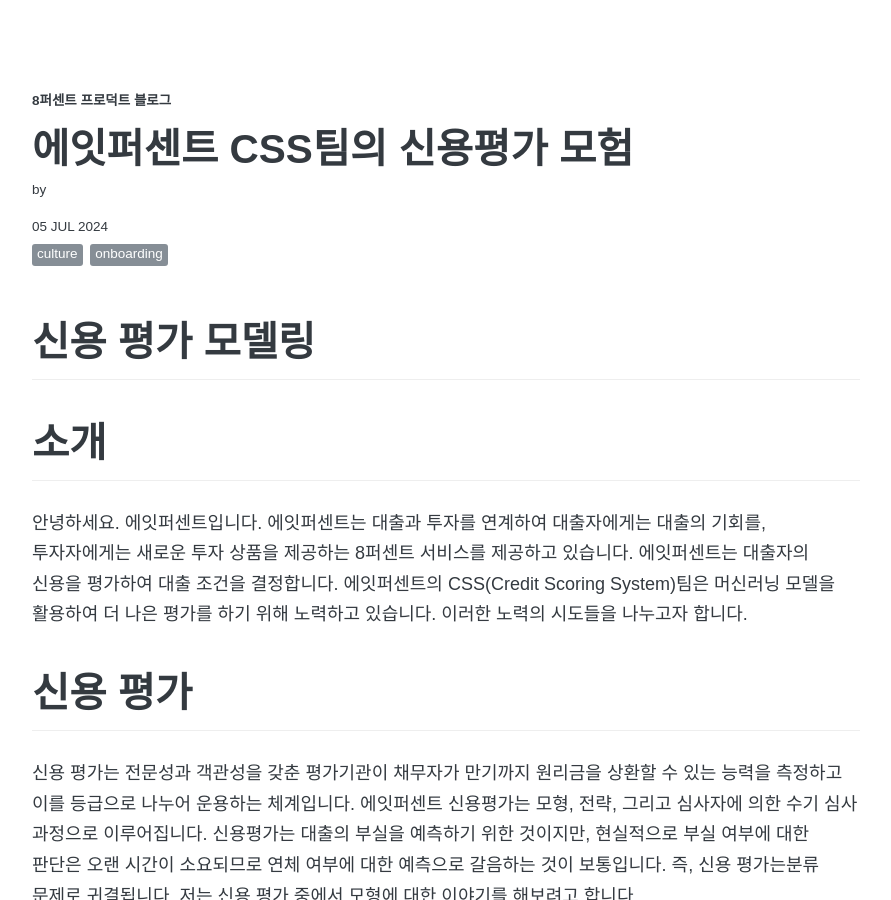
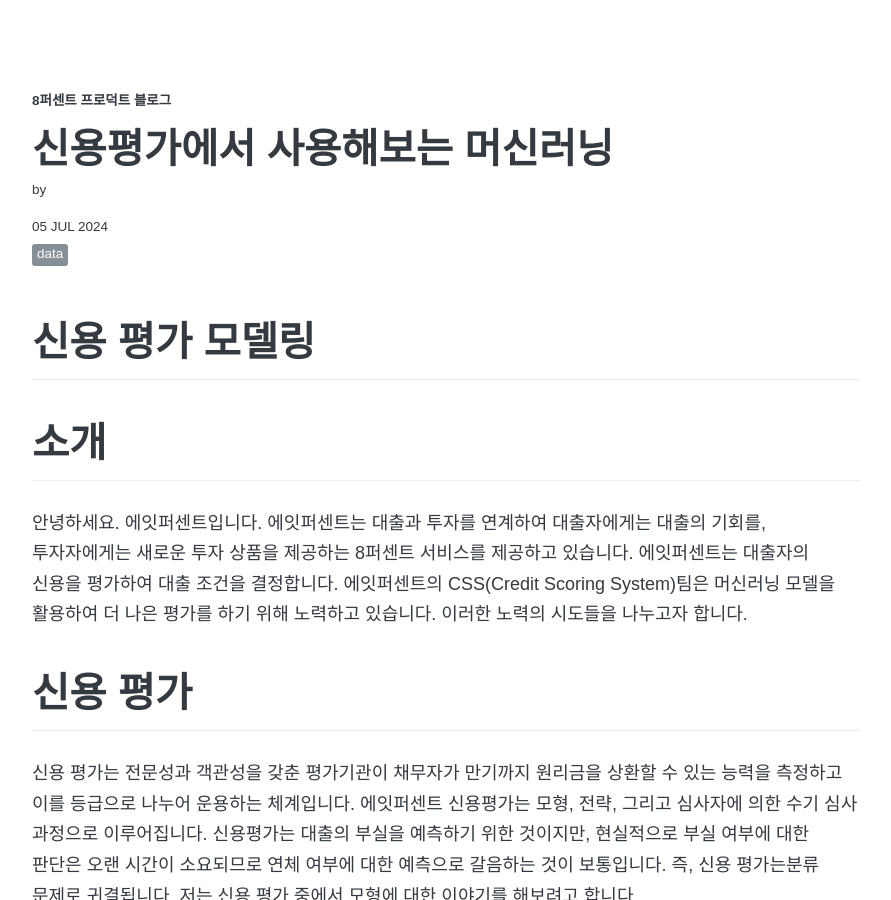
Before and after one commit to 8percent/8percent.github.io, a Jekyll site: the page built from _posts/2024-07-04-credit-scoring.md, in a window 1280 px wide and 900 px high. Shown: the whole window, without its empty margins (194-1085 px from the left). Built offline with Jekyll 4.4.1, drawn with Linux system fonts in a browser that asks for light colours; some web fonts are replaced.

Commit message:
Update 2024-07-04-credit-scoring.md

```diff
--- a/_posts/2024-07-04-credit-scoring.md
+++ b/_posts/2024-07-04-credit-scoring.md
@@ -1,11 +1,11 @@
 ---
 layout: post
-title: "에잇퍼센트 CSS팀의 신용평가 모험"
+title: "신용평가에서 사용해보는 머신러닝"
 author: jaekyun
 date: 2024-07-05
-tags: [culture, onboarding]
+tags: [data]
 comments: true
-description: 신용평가에 머신러닝을 도입
+description: 에잇퍼센트 CSS팀의 신용평가에서의 머신러닝 탐험
 ---
 
 # 신용 평가 모델링
@@ -71,7 +71,7 @@
 
 ### Gradient Boosting
 
-![스크린샷 2024-04-26 오전 11.48.18.png](%E1%84%89%E1%85%B5%E1%86%AB%E1%84%8B%E1%85%AD%E1%86%BC%20%E1%84%91%E1%85%A7%E1%86%BC%E1%84%80%E1%85%A1%20%E1%84%86%E1%85%A9%E1%84%83%E1%85%A6%E1%86%AF%E1%84%85%E1%85%B5%E1%86%BC%20a321af26685d4bdcafb241352597a97a/%25E1%2584%2589%25E1%2585%25B3%25E1%2584%258F%25E1%2585%25B3%25E1%2584%2585%25E1%2585%25B5%25E1%2586%25AB%25E1%2584%2589%25E1%2585%25A3%25E1%2586%25BA_2024-04-26_%25E1%2584%258B%25E1%2585%25A9%25E1%2584%258C%25E1%2585%25A5%25E1%2586%25AB_11.48.18.png)
+<img src="/images/css-1.png" alt="css-1" width="1200"/>
 
 출처: [Gradient Boosting explained [demonstration] (arogozhnikov.github.io)](https://arogozhnikov.github.io/2016/06/24/gradient_boosting_explained.html)
 
@@ -83,7 +83,7 @@
 
 ### MLP
 
-![스크린샷 2024-04-26 오전 11.49.36.png](%E1%84%89%E1%85%B5%E1%86%AB%E1%84%8B%E1%85%AD%E1%86%BC%20%E1%84%91%E1%85%A7%E1%86%BC%E1%84%80%E1%85%A1%20%E1%84%86%E1%85%A9%E1%84%83%E1%85%A6%E1%86%AF%E1%84%85%E1%85%B5%E1%86%BC%20a321af26685d4bdcafb241352597a97a/%25E1%2584%2589%25E1%2585%25B3%25E1%2584%258F%25E1%2585%25B3%25E1%2584%2585%25E1%2585%25B5%25E1%2586%25AB%25E1%2584%2589%25E1%2585%25A3%25E1%2586%25BA_2024-04-26_%25E1%2584%258B%25E1%2585%25A9%25E1%2584%258C%25E1%2585%25A5%25E1%2586%25AB_11.49.36.png)
+<img src="/images/css-2.png" alt="css-2" width="800"/>
 
 출처: [https://engineersplanet.com/35408-2-neural-networks/](https://engineersplanet.com/35408-2-neural-networks/)
 
@@ -91,7 +91,7 @@
 
 ### ResNet
 
-![스크린샷 2024-04-26 오전 11.50.31.png](%E1%84%89%E1%85%B5%E1%86%AB%E1%84%8B%E1%85%AD%E1%86%BC%20%E1%84%91%E1%85%A7%E1%86%BC%E1%84%80%E1%85%A1%20%E1%84%86%E1%85%A9%E1%84%83%E1%85%A6%E1%86%AF%E1%84%85%E1%85%B5%E1%86%BC%20a321af26685d4bdcafb241352597a97a/%25E1%2584%2589%25E1%2585%25B3%25E1%2584%258F%25E1%2585%25B3%25E1%2584%2585%25E1%2585%25B5%25E1%2586%25AB%25E1%2584%2589%25E1%2585%25A3%25E1%2586%25BA_2024-04-26_%25E1%2584%258B%25E1%2585%25A9%25E1%2584%258C%25E1%2585%25A5%25E1%2586%25AB_11.50.31.png)
+<img src="/images/css-3.png" alt="css-3" width="800"/>
 
 출처: [1512.03385 (arxiv.org)](https://arxiv.org/pdf/1512.03385)
 
@@ -99,19 +99,19 @@
 
 ### Transformer
 
-![79481335-f70d9400-802c-11ea-83f7-6f470fe46196.png](%E1%84%89%E1%85%B5%E1%86%AB%E1%84%8B%E1%85%AD%E1%86%BC%20%E1%84%91%E1%85%A7%E1%86%BC%E1%84%80%E1%85%A1%20%E1%84%86%E1%85%A9%E1%84%83%E1%85%A6%E1%86%AF%E1%84%85%E1%85%B5%E1%86%BC%20a321af26685d4bdcafb241352597a97a/79481335-f70d9400-802c-11ea-83f7-6f470fe46196.png)
+<img src="/images/css-4.png" alt="css-4" width="1200"/>
 
 출처: https://github.com/pashu123/Transformers
 
-![스크린샷 2024-04-26 오전 11.59.44.png](%E1%84%89%E1%85%B5%E1%86%AB%E1%84%8B%E1%85%AD%E1%86%BC%20%E1%84%91%E1%85%A7%E1%86%BC%E1%84%80%E1%85%A1%20%E1%84%86%E1%85%A9%E1%84%83%E1%85%A6%E1%86%AF%E1%84%85%E1%85%B5%E1%86%BC%20a321af26685d4bdcafb241352597a97a/%25E1%2584%2589%25E1%2585%25B3%25E1%2584%258F%25E1%2585%25B3%25E1%2584%2585%25E1%2585%25B5%25E1%2586%25AB%25E1%2584%2589%25E1%2585%25A3%25E1%2586%25BA_2024-04-26_%25E1%2584%258B%25E1%2585%25A9%25E1%2584%258C%25E1%2585%25A5%25E1%2586%25AB_11.59.44.png)
+<img src="/images/css-4.png" alt="css-5" width="600"/>
 
-![스크린샷 2024-04-26 오전 11.59.42.png](%E1%84%89%E1%85%B5%E1%86%AB%E1%84%8B%E1%85%AD%E1%86%BC%20%E1%84%91%E1%85%A7%E1%86%BC%E1%84%80%E1%85%A1%20%E1%84%86%E1%85%A9%E1%84%83%E1%85%A6%E1%86%AF%E1%84%85%E1%85%B5%E1%86%BC%20a321af26685d4bdcafb241352597a97a/%25E1%2584%2589%25E1%2585%25B3%25E1%2584%258F%25E1%2585%25B3%25E1%2584%2585%25E1%2585%25B5%25E1%2586%25AB%25E1%2584%2589%25E1%2585%25A3%25E1%2586%25BA_2024-04-26_%25E1%2584%258B%25E1%2585%25A9%25E1%2584%258C%25E1%2585%25A5%25E1%2586%25AB_11.59.42.png)
+<img src="/images/css-4.png" alt="css-6" width="600"/>
 
 출처: [Transformers in Action: Attention Is All You Need | by Soran Ghaderi | Towards Data Science](https://towardsdatascience.com/transformers-in-action-attention-is-all-you-need-ac10338a023a)
 
 Transformer는 Sequence To Sequence에 해당하는 자연어 처리 분야에서 도입된 모형입니다. 핵심 구조로 input sequence 내에서 각 값들 사이의 영향을 파악하여 어느 부분을 주목해서 예측 할지 판단하기 위한 Self Attention과 input sequence와 output sequence 사이의 영향을 파악하여 예측에 활용하는 Cross Attentiond이 있습니다.
 
-![tab-vs-ft.png](%E1%84%89%E1%85%B5%E1%86%AB%E1%84%8B%E1%85%AD%E1%86%BC%20%E1%84%91%E1%85%A7%E1%86%BC%E1%84%80%E1%85%A1%20%E1%84%86%E1%85%A9%E1%84%83%E1%85%A6%E1%86%AF%E1%84%85%E1%85%B5%E1%86%BC%20a321af26685d4bdcafb241352597a97a/tab-vs-ft.png)
+<img src="/images/css-7.png" alt="css-7" width="1200"/>
 
 출처: https://github.com/lucidrains/tab-transformer-pytorch/blob/main/tab-vs-ft.png
 
```
